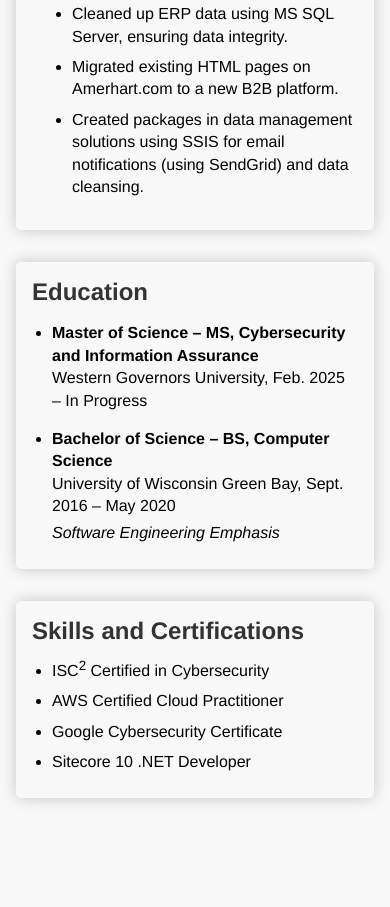
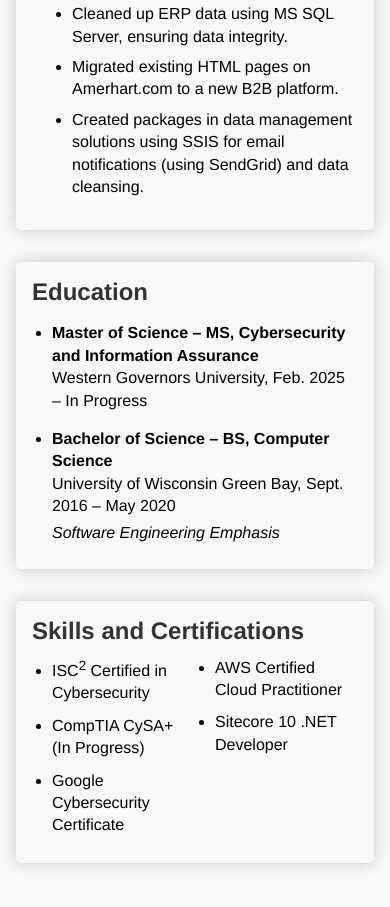
Before and after one commit to eric-tikhonov/resume-page, a plain HTML site: page index.html in a window 390 px wide. Shown: the part 1941-2848 px from the top of the page. Before the commit the page ends 2787 px from the top, so only its background shows below. Drawn offline with Linux system fonts and the light colour scheme.

Commit message:
add cert in progress

```diff
--- a/index.html
+++ b/index.html
@@ -109,12 +109,17 @@
 
     <section class="resume-section" id="certifications">
       <h2>Skills and Certifications</h2>
-      <ul>
-        <li>ISC<sup>2</sup> Certified in Cybersecurity</li>
-        <li>AWS Certified Cloud Practitioner</li>
-        <li>Google Cybersecurity Certificate</li>
-        <li>Sitecore 10 .NET Developer</li>
-      </ul>
+      <div class="certifications-list">
+        <ul>
+          <li>ISC<sup>2</sup> Certified in Cybersecurity</li>
+          <li>CompTIA CySA+ (In Progress)</li>
+          <li>Google Cybersecurity Certificate</li>
+        </ul>
+        <ul>
+          <li>AWS Certified Cloud Practitioner</li>
+          <li>Sitecore 10 .NET Developer</li>
+        </ul>
+      </div>
     </section>
   </div>
 </body>
--- a/styles.css
+++ b/styles.css
@@ -208,6 +208,29 @@ li {
   html {
     margin-left: 0;
   }
+
+  .certifications-list {
+    display: block;
+  }
+
+  .certifications-list ul {
+    width: 100%;
+  }
+}
+
+.certifications-list {
+  display: flex;
+  flex-wrap: wrap;
+}
+
+.certifications-list ul {
+  width: 50%;
+  list-style-type: disc;
+  padding-left: 20px;
+}
+
+.certifications-list li {
+  margin-bottom: 10px;
 }
 
 @media print {
```
Also changed, not shown: 1 other file.
